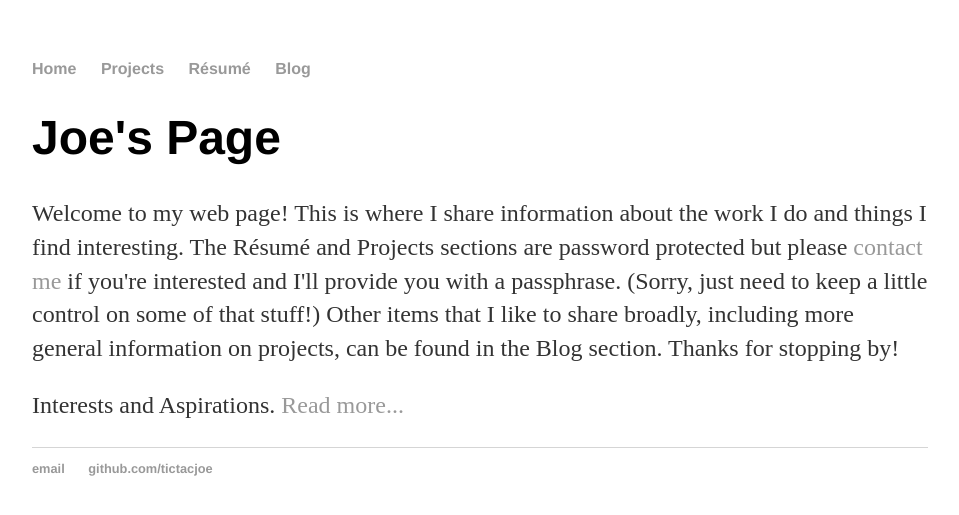
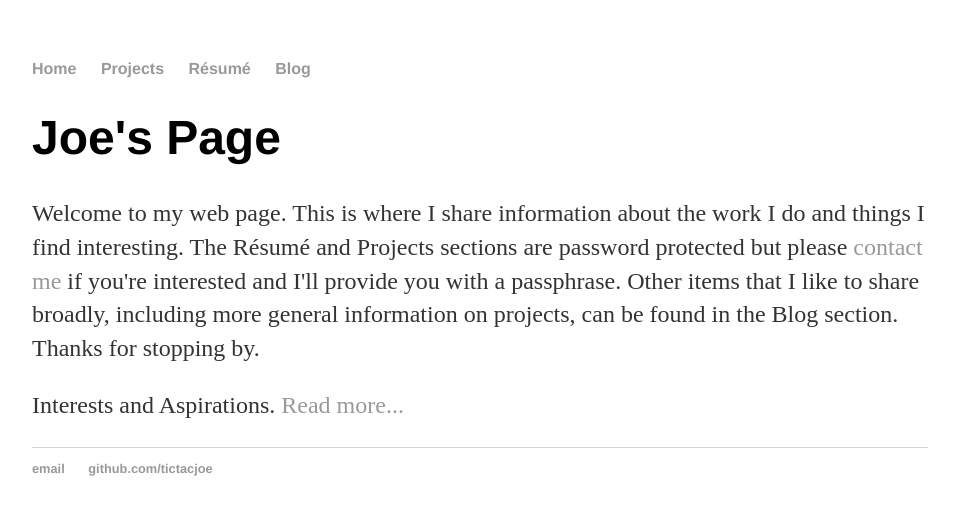
Before and after one commit to tictacjoe/tictacjoe.github.io, a Jekyll site: the page index.html, which Jekyll copies as it is, in a window 1280 px wide. Shown: the top 515 px of the page, without its empty margins (160-1119 px from the left). Built offline with Jekyll 4.4.1, drawn with Linux system fonts in a browser that asks for light colours.

Commit message:
Update index.html

```diff
--- a/index.html
+++ b/index.html
@@ -17,11 +17,10 @@
 		<div class="container">
     		<div class="blurb">
         		<h1>Joe's Page</h1>
-			<p>Welcome to my web page!  This is where I share information about the work I do and things I
+			<p>Welcome to my web page. This is where I share information about the work I do and things I
 				find interesting.  The Résumé and Projects sections are password protected but please
 				<a href="mailto:tictacjoe@gmail.com">contact me</a> if you're interested and I'll provide you with a passphrase.
-				(Sorry, just need to keep a little control on some of that stuff!)  Other items that I like to share broadly,
-				including more general information on projects, can be found in the Blog section.  Thanks for stopping by!
+				Other items that I like to share broadly, including more general information on projects, can be found in the Blog section.  Thanks for stopping by.
 				<p>Interests and Aspirations.  </em>  <a href="/interests">Read more...</a></p>
     		</div><!-- /.blurb -->
 		</div><!-- /.container -->
```
